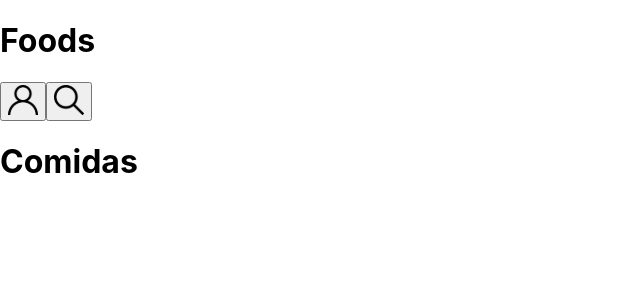
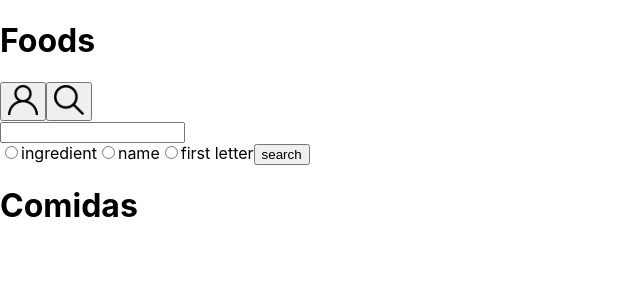
Before and after one commit to AelidaGois/Projeto_Recipes_App_utilizando_React_Context, a React (Create React App) app: page /foods in a window 1280 px wide. Both pictures are taken after a click on the button 69 px from the left and 101 px from the top of the page. Shown: the top 300 px of the page, without its empty margins (0-640 px from the left). Built offline with nearby package versions, Linux system fonts and the light colour scheme.

Commit message:
ajustando-erros

```diff
--- a/src/components/SearchBar.jsx
+++ b/src/components/SearchBar.jsx
@@ -1,8 +1,105 @@
-import React from 'react';
+import React, { useContext } from 'react';
+import { useHistory } from 'react-router-dom';
+import ContextApp from '../context/ContextApp';
 
 function SearchBar() {
+// 1º escrever um ingrediente e escolher o radio ingredient
+// 2º clicar no botão Search
+// 3º o search irá selecionar a API correta
+// 4º Após a API correta ela será chamada com o termo da busca
+  const history = useHistory();
+  const {
+    stateSearch,
+    setStateSearch,
+    stateRadio,
+    setStateRadio } = useContext(ContextApp);
+
+  const getAPI = async (ingrediente, radio) => {
+    if (radio === 'f' && ingrediente.length > 1) {
+      global.alert('Your search must have only 1 (one) character');
+    } else {
+      const url = (radio === 'i' ? 'filter' : 'search');
+      const { pathname } = history.location;
+      const domain = (
+        pathname === '/drinks' ? 'thecocktaildb' : 'themealdb');
+      const endPointIngredient = `https://www.${domain}.com/api/json/v1/1/${url}.php?${radio}=${ingrediente}`;
+
+      const response = await fetch(endPointIngredient);
+      const results = await response.json();
+      return response.ok ? Promise.resolve(results)
+        : Promise.reject(results);
+    }
+  };
+  const handleInput = ({ target: { value } }) => {
+    setStateSearch({
+      ...stateSearch, value,
+    });
+    const ingrediente = value;
+    return ingrediente;
+  };
+  const handleRadioButton = ({ target: { id } }) => {
+    setStateRadio({
+      ...stateRadio, id,
+    });
+    return id;
+  };
+
+  const handleSubmitButton = (e) => {
+    e.preventDefault();
+    getAPI(stateSearch.value, stateRadio.id);
+  };
+
   return (
-    <div />
+    <div>
+      <form>
+        <label htmlFor="search">
+          <input
+            data-testid="search-input"
+            id="search"
+            type="text"
+            onChange={ handleInput }
+          />
+        </label>
+        <br />
+        <label htmlFor="ingredient-search-radio">
+          <input
+            id="i"
+            name="radio"
+            type="radio"
+            data-testid="ingredient-search-radio"
+            onChange={ handleRadioButton }
+          />
+          ingredient
+        </label>
+        <label htmlFor="name-search-radio">
+          <input
+            id="s"
+            name="radio"
+            type="radio"
+            data-testid="name-search-radio"
+            onChange={ handleRadioButton }
+          />
+          name
+        </label>
+        <label htmlFor="first-letter-search-radio">
+          <input
+            id="f"
+            name="radio"
+            type="radio"
+            data-testid="first-letter-search-radio"
+            onChange={ handleRadioButton }
+          />
+          first letter
+        </label>
+        <button
+          data-testid="exec-search-btn"
+          type="submit"
+          onClick={ handleSubmitButton }
+        >
+          search
+        </button>
+      </form>
+    </div>
   );
 }
 
```
